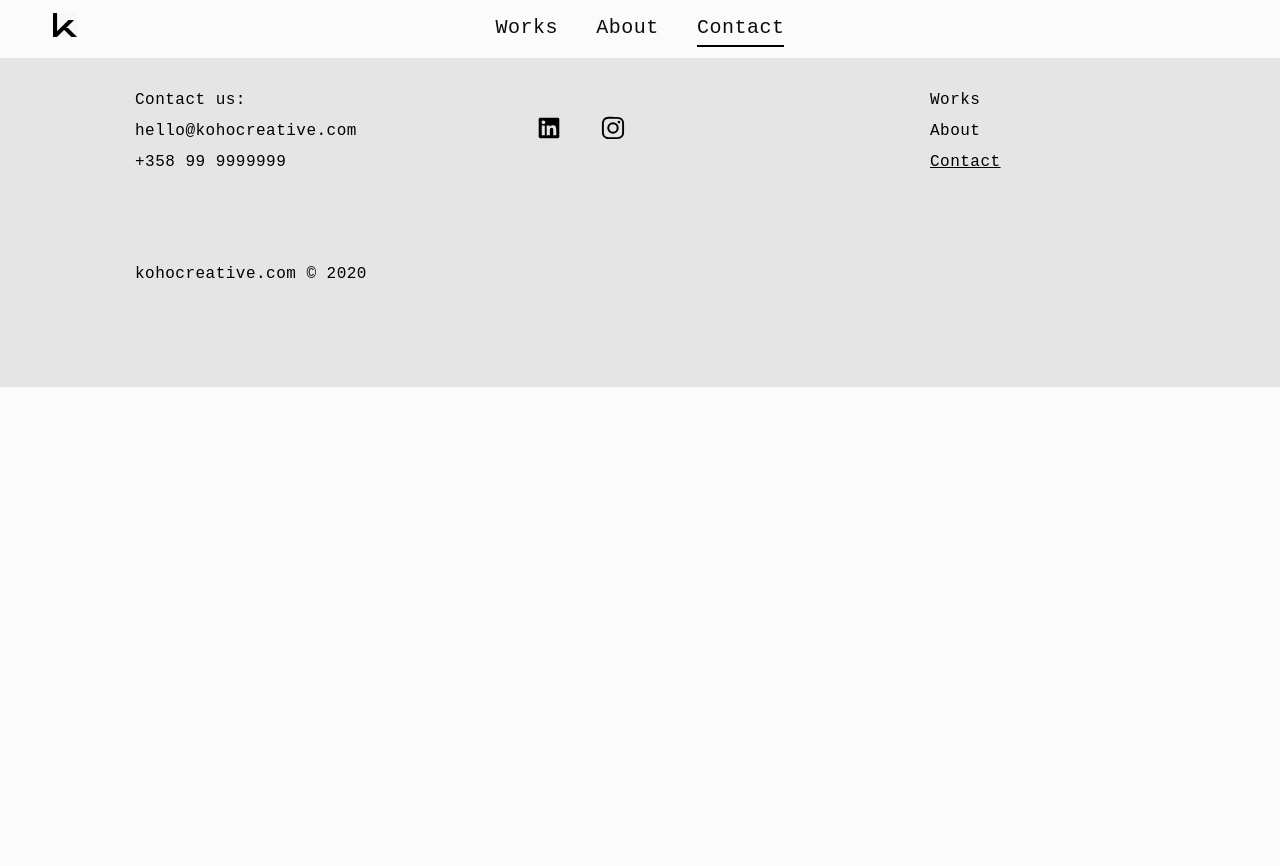
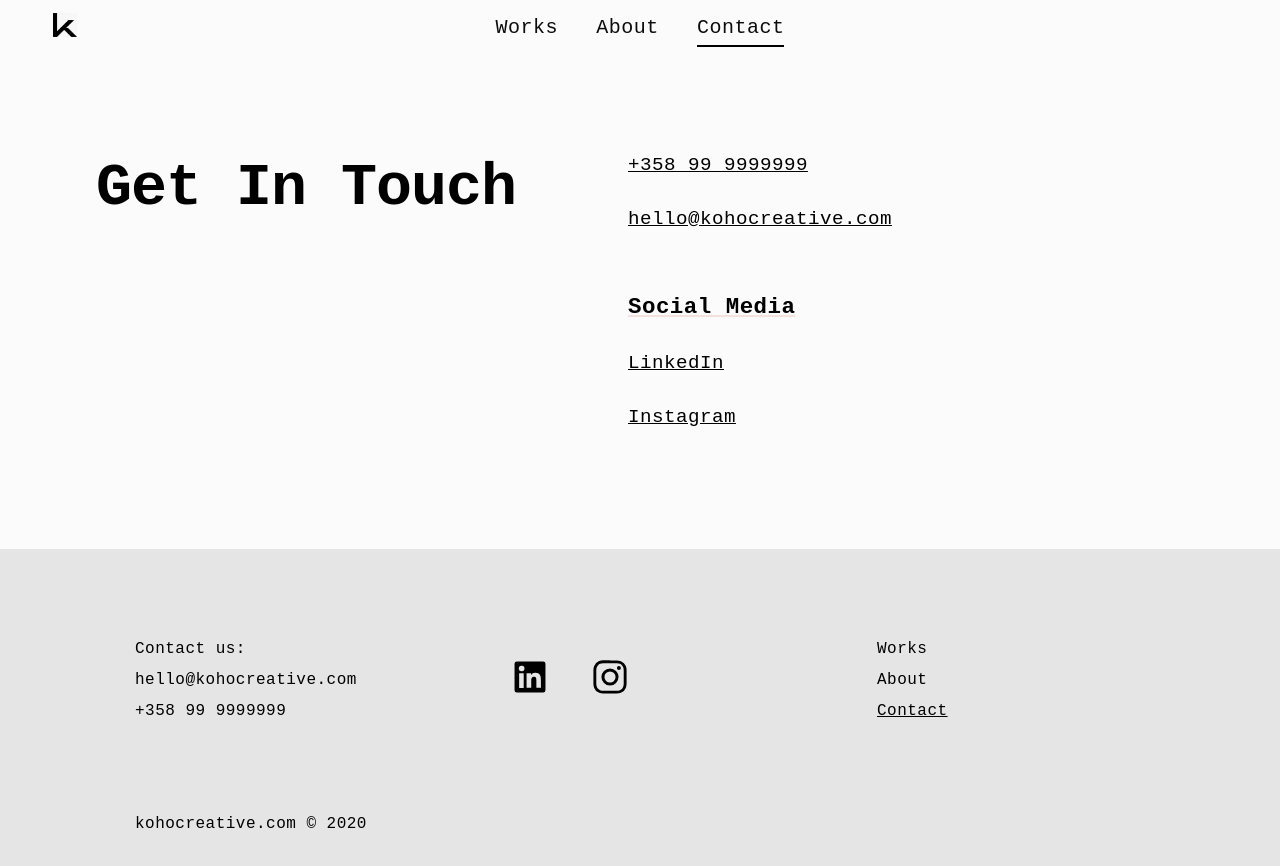
Before and after one commit to OlSavMe/koho-website, a React (Create React App) app: page /contact in a window 1280 px wide. Shown: the top 866 px of the page. Before the commit the page ends 800 px from the top, so only its background shows below. Built offline with nearby package versions, Linux system fonts and the light colour scheme; no server answers.

Commit message:
contact page, footer corrected

```diff
--- a/src/components/Footer.js
+++ b/src/components/Footer.js
@@ -30,12 +30,20 @@ const Footer = () => {
           <ul className="footer-column">
             <ul className="some">
               <li>
-                <a href="https://www.linkedin.com/company/kohocreative/">
+                <a
+                  href="https://www.linkedin.com/company/kohocreative/"
+                  target="_blank"
+                  rel="noopener noreferrer"
+                >
                   <img src={LinkedinImg} alt="linkedin" />
                 </a>
               </li>
               <li>
-                <a href="https://www.instagram.com/kohocreative/">
+                <a
+                  href="https://www.instagram.com/kohocreative/"
+                  target="_blank"
+                  rel="noopener noreferrer"
+                >
                   <img src={InstaImg} alt="linkedin" />
                 </a>
               </li>
--- a/src/components/Gallery.js
+++ b/src/components/Gallery.js
@@ -73,6 +73,17 @@ const Gallery = (props) => {
     setDoubleClick(!doubleClick);
   };
 
+  //function for navigation with left and right buttons
+  const moveKeys = (event) => {
+    const key = event.key;
+    if (key === "ArrowRight") {
+      alert("Hi!");
+      showNext();
+    } else if (key === "ArrowLeft") {
+      showPrev();
+    }
+  };
+
   return (
     <section className="project-gallery">
       {props.item.fields.projectGallery.map((image, x) => (
@@ -93,9 +104,21 @@ const Gallery = (props) => {
             onClick={hideLightBox}
           />
 
-          <img className="next" src={NextArrow} alt="next" onClick={showNext} />
+          <img
+            className="next"
+            src={NextArrow}
+            alt="next"
+            onClick={showNext}
+            onKeyDown={moveKeys}
+          />
 
-          <img className="prev" src={PrevArrow} alt="prev" onClick={showPrev} />
+          <img
+            className="prev"
+            src={PrevArrow}
+            alt="prev"
+            onClick={showPrev}
+            onKeyDown={moveKeys}
+          />
 
           <div
             className={doubleClick ? "img-wrapper-dbc" : "img-wrapper"}
--- a/src/pages/Contact.js
+++ b/src/pages/Contact.js
@@ -1,10 +1,47 @@
 import React from "react";
+import "../styles/Contact.scss";
 
 function Contact() {
+  const contactData = [
+    {
+      phone: "+358 99 9999999",
+      email: "hello@kohocreative.com",
+      linkedin: "https://www.linkedin.com/company/kohocreative/",
+      instagram: "https://www.instagram.com/kohocreative/",
+    },
+  ];
+
   return (
-    <>
-
-    </>
+    <div className="contact-container">
+      <section className="contact-section">
+        <div className="contact-item">
+          <h2 className="contact-header">Get In Touch</h2>
+        </div>
+        <div className="contact-item">
+          {contactData.map((i, index) => (
+            <div key={index} className="inner-item">
+              <a href={`tel:+${i.phone}`}>{i.phone}</a>
+              <a href={`mailto:${i.email}`}>{i.email}</a>
+              <h3>Social Media</h3>
+              <a
+                href={`${i.linkedin}`}
+                target="_blank"
+                rel="noopener noreferrer"
+              >
+                LinkedIn
+              </a>
+              <a
+                href={`${i.instagram}`}
+                target="_blank"
+                rel="noopener noreferrer"
+              >
+                Instagram
+              </a>
+            </div>
+          ))}
+        </div>
+      </section>
+    </div>
   );
 }
 
--- /dev/null
+++ b/src/styles/Contact.scss
@@ -0,0 +1,94 @@
+@import "./styles.scss";
+
+@include scrollbars;
+
+.contact-container {
+  margin: 54.97px 0.5rem;
+  display: flex;
+  flex-direction: column;
+  justify-content: center;
+
+  @include min-media(mobile) {
+    margin: 61.36px 2rem;
+  }
+  @include min-media(laptop) {
+    margin: 3.6rem 3rem;
+  }
+
+  .contact-section {
+    margin: 5rem 2rem 0;
+    display: grid;
+    grid-template-columns: 1fr;
+    grid-column-gap: 2rem;
+    grid-row-gap: 2rem;
+
+    @include min-media(laptop) {
+      grid-template-columns: 500px 2fr;
+      grid-column-gap: 3rem;
+      grid-row-gap: 2rem;
+    }
+
+    .contact-item {
+      font-size: 1.2rem;
+    }
+
+    .contact-item:nth-of-type(odd) {
+      min-width: 80%;
+
+      @include min-media(laptop) {
+        min-width: 33%;
+        grid-column-start: 1;
+        grid-column-end: 2;
+        grid-row-start: 1;
+        grid-row-end: 3;
+      }
+
+      .contact-header {
+        font-size: 40px;
+        margin: 0;
+        letter-spacing: -1px;
+
+        @include min-media(mobile) {
+          font-size: 60px;
+        }
+
+        @include min-media(laptop) {
+          margin: 1rem;
+        }
+      }
+    }
+
+    .contact-item:nth-of-type(even) {
+      min-width: 80%;
+
+      @include min-media(laptop) {
+        grid-column-start: 2;
+        grid-column-end: 3;
+        grid-row-start: 1;
+        grid-row-end: 3;
+      }
+
+      .inner-item {
+        margin-bottom: 3rem;
+        display: flex;
+        flex-direction: column;
+
+        h3 {
+          margin: 3rem 0 1rem;
+          text-decoration: underline;
+          -webkit-text-decoration-color: #f4e1dd; /* Safari */
+          text-decoration-color: #f4e1dd;
+        }
+        a {
+          font-size: 18px;
+          color: black;
+          margin: 1rem 0;
+
+          @include min-media(mobile) {
+            font-size: 1.2rem;
+          }
+        }
+      }
+    }
+  }
+}
--- a/src/styles/Footer.scss
+++ b/src/styles/Footer.scss
@@ -10,7 +10,7 @@
   padding: 25px;
 
   @include min-media(tablet) {
-    width: 25%;
+    width: 30%;
   }
 
   li {
@@ -57,7 +57,10 @@ footer {
         li {
           margin-right: 2rem;
           img {
-            height: 2rem;
+            height: 2.5rem;
+            @include min-media(tablet) {
+              height: 3rem;
+            }
           }
         }
       }
--- a/src/styles/MobileMenu.scss
+++ b/src/styles/MobileMenu.scss
@@ -8,7 +8,6 @@
   flex-direction: column;
   background-color: black;
   color: #cfcfcf;
-  //   justify-content: center;
   padding-top: 4rem;
   transform: translateX(+30%);
   height: 100%;
@@ -18,13 +17,16 @@
   top: 0;
   left: 0;
   transition: transform 0.7s ease-out;
+  z-index: 101;
 
   @include min-media(mobile) {
     transform: translateX(+40%);
     margin-top: 61.36px;
   }
 
-  z-index: 101;
+  @include landscape {
+    padding-top: 1rem;
+  }
 
   a {
     color: #cfcfcf;
@@ -34,6 +36,10 @@
     letter-spacing: 0.5rem;
     text-decoration: none;
     transition: color 0.3s linear;
+
+    @include landscape {
+      font-size: 1.2rem;
+    }
   }
   .selectedLink {
     border-bottom: 1px solid #cfcfcf;
@@ -46,9 +52,11 @@
     position: relative;
     font-size: 1rem;
     line-height: 1rem;
-    bottom: 0;
+    bottom: -3rem;
     left: 2rem;
-    margin: 5rem 0 0 0;
+    @include landscape {
+      bottom: 0;
+    }
 
     p {
       color: #cfcfcf;
```
Also changed, not shown: 1 other file (tests, documents, lock files or other folders).
